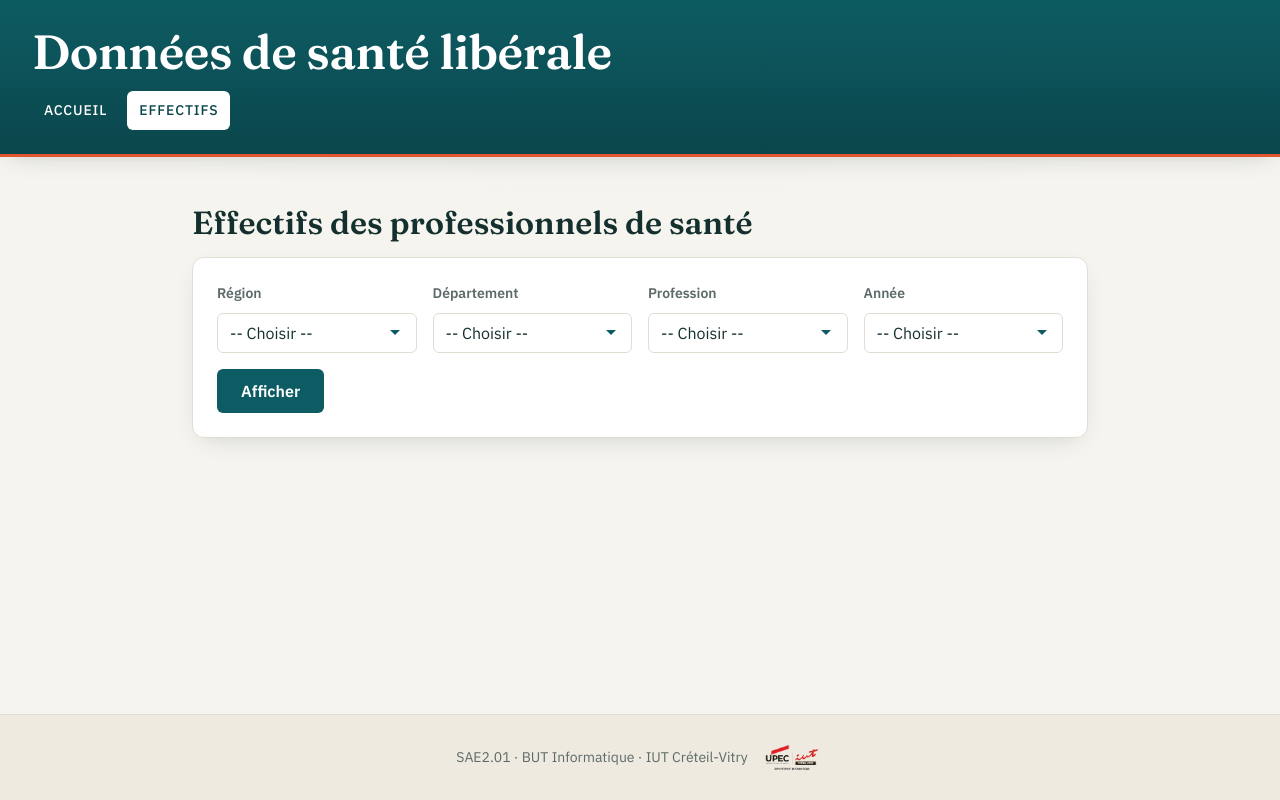
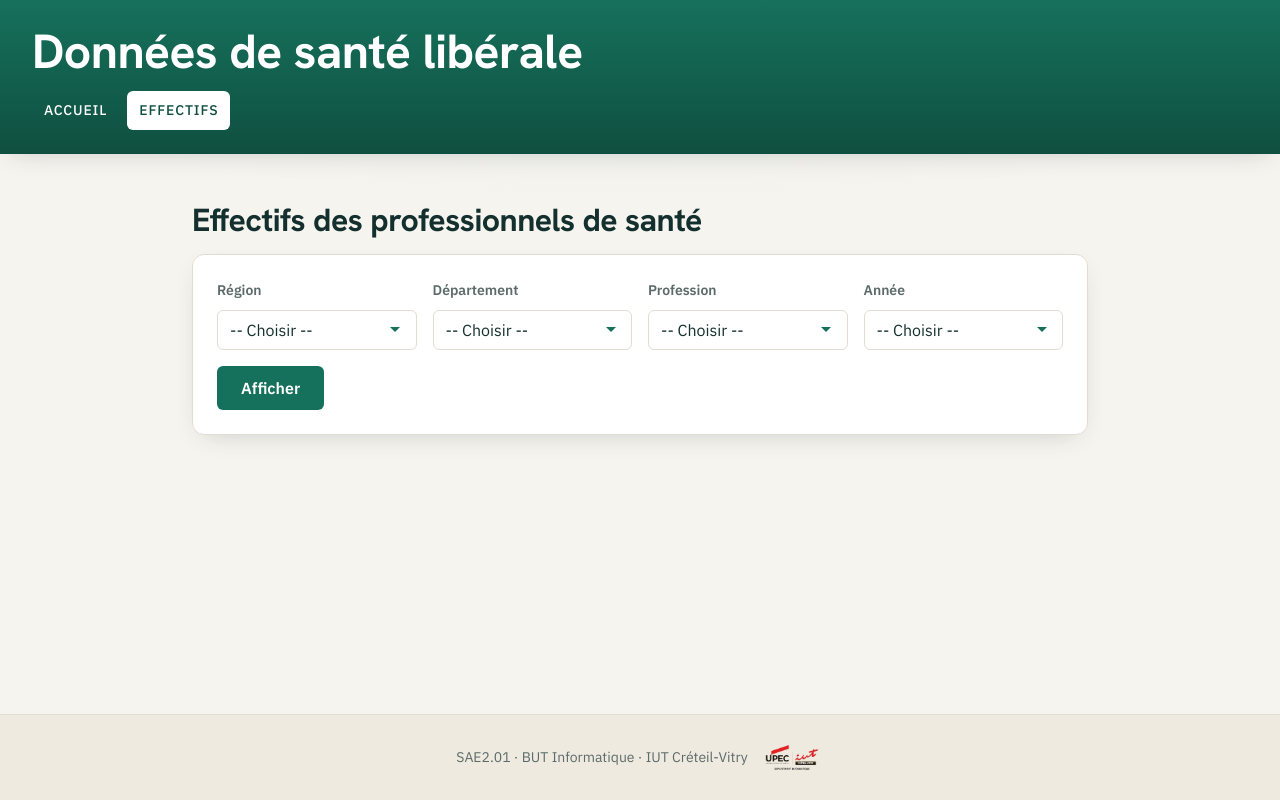
Before and after one commit to AP-upec/SAE2.01, a Flask app: page /effectifs in a window 1280 px wide. Run offline with Flask 3, Linux system fonts and the light colour scheme; data that the repository does not hold is empty.

Commit message:
charte_v2_vert
- palette vert emeraude (remplace le petrol/bleu)
- suppression du lisere corail sous l'en-tete
- titres en Hanken Grotesk (remplace Fraunces)

```diff
--- a/static/css/style.css
+++ b/static/css/style.css
@@ -1,8 +1,8 @@
 /* =====================================================================
    Charte graphique — Données de santé libérale (SAE2.01)
-   Direction : institutionnel éditorial / santé publique
-   - Palette pétrole + accent corail sur fond papier
-   - Titres : Fraunces (serif) · Texte : IBM Plex Sans
+   Direction : institutionnel / santé publique
+   - Palette vert émeraude (monochrome) sur fond papier
+   - Titres : Hanken Grotesk · Texte : IBM Plex Sans
    Tous les réglages passent par des variables CSS (design tokens)
    définies dans :root, pour un style cohérent et facile à ajuster.
    ===================================================================== */
@@ -21,11 +21,11 @@
     --c-muted:        #5c6b69;   /* texte secondaire                   */
 
     /* Couleurs — marque */
-    --c-primary:      #0e5c63;   /* pétrole : entêtes, actions         */
-    --c-primary-700:  #0a464c;   /* survol / état pressé               */
-    --c-primary-050:  #e3eeee;   /* fond teinté (état actif, en-têtes) */
-    --c-accent:       #e4572e;   /* corail : liens, focus, accents     */
-    --c-accent-700:   #c3431f;
+    --c-primary:      #16715c;   /* vert émeraude : entêtes, actions   */
+    --c-primary-700:  #0f4f40;   /* survol / état pressé               */
+    --c-primary-050:  #e4efeb;   /* fond teinté (état actif, en-têtes) */
+    --c-accent:       #16715c;   /* liens, focus (même famille verte)  */
+    --c-accent-700:   #0f4f40;
 
     /* Couleurs — états */
     --c-border:       #e2ddd3;   /* bordures chaudes                   */
@@ -33,7 +33,7 @@
     --c-danger:       #c0392b;
 
     /* Typographie */
-    --font-display: "Fraunces", Georgia, "Times New Roman", serif;
+    --font-display: "Hanken Grotesk", system-ui, -apple-system, sans-serif;
     --font-body:    "IBM Plex Sans", system-ui, -apple-system, sans-serif;
 
     --fs-900: clamp(2rem, 1.4rem + 2.4vw, 3rem);      /* h1            */
@@ -98,7 +98,8 @@ h1, h2, h3 {
     line-height: var(--lh-tight);
     color: var(--c-ink);
     margin: 0 0 var(--space-4);
-    font-weight: 600;
+    font-weight: 700;
+    letter-spacing: -0.015em;
 }
 h2 { font-size: var(--fs-800); }
 h3 {
@@ -132,7 +133,6 @@ header {
     background: linear-gradient(180deg, var(--c-primary), var(--c-primary-700));
     color: #fff;
     padding: var(--space-5) var(--space-6);
-    border-bottom: 3px solid var(--c-accent);
     box-shadow: var(--shadow-md);
 }
 header h1 {
--- a/templates/base.html
+++ b/templates/base.html
@@ -6,7 +6,7 @@
         <title>{% block titre %}Données de santé{% endblock %}</title>
         <link rel="preconnect" href="https://fonts.googleapis.com">
         <link rel="preconnect" href="https://fonts.gstatic.com" crossorigin>
-        <link rel="stylesheet" href="https://fonts.googleapis.com/css2?family=Fraunces:opsz,wght@9..144,500;9..144,600&family=IBM+Plex+Sans:wght@400;500;600&display=swap">
+        <link rel="stylesheet" href="https://fonts.googleapis.com/css2?family=Hanken+Grotesk:wght@600;700;800&family=IBM+Plex+Sans:wght@400;500;600&display=swap">
         <link rel="stylesheet" href="{{ url_for('static', filename='css/style.css') }}">
     </head>
     <body>
--- a/templates/effectifs.html
+++ b/templates/effectifs.html
@@ -84,8 +84,8 @@
                         datasets: [{
                             label: "Effectif",
                             data: donnees.map(d => d.effectif),
-                            borderColor: "#0e5c63",
-                            backgroundColor: "rgba(14, 92, 99, 0.12)",
+                            borderColor: "#16715c",
+                            backgroundColor: "rgba(22, 113, 92, 0.12)",
                             tension: 0.2,
                             fill: true,
                         }],
```
